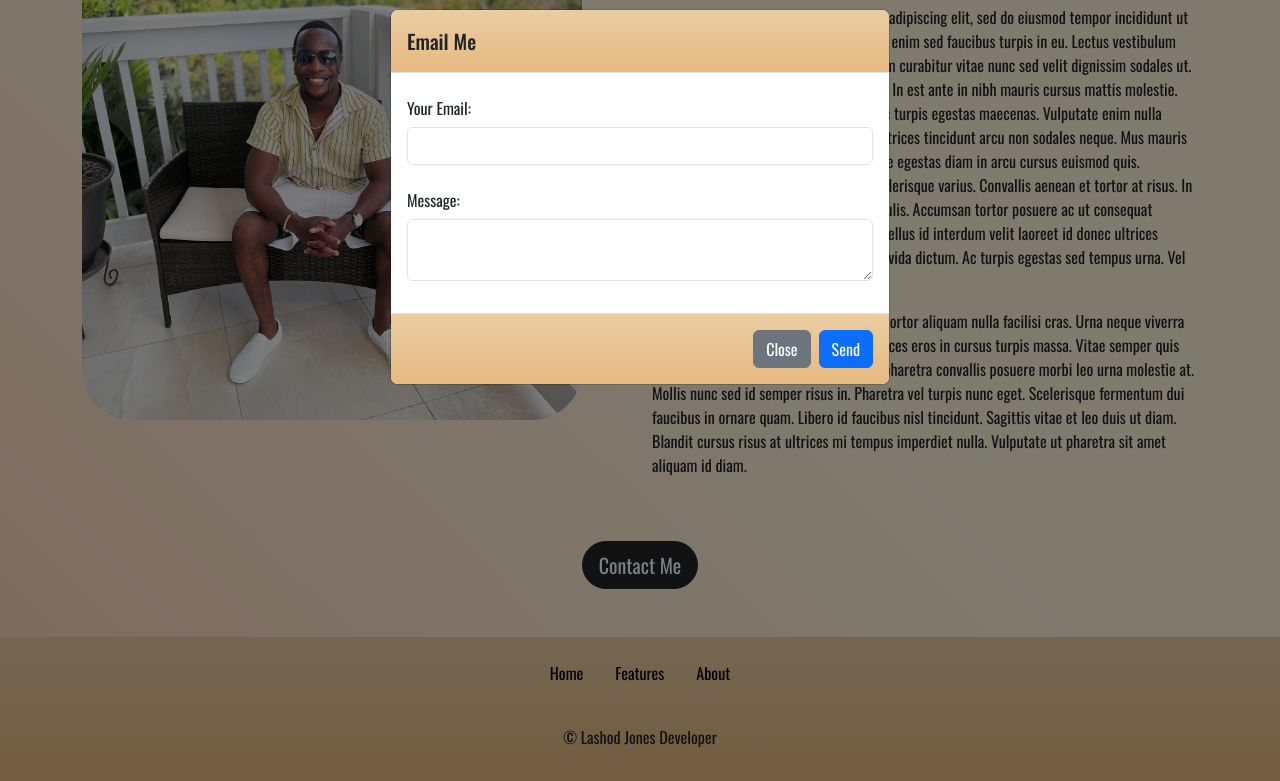
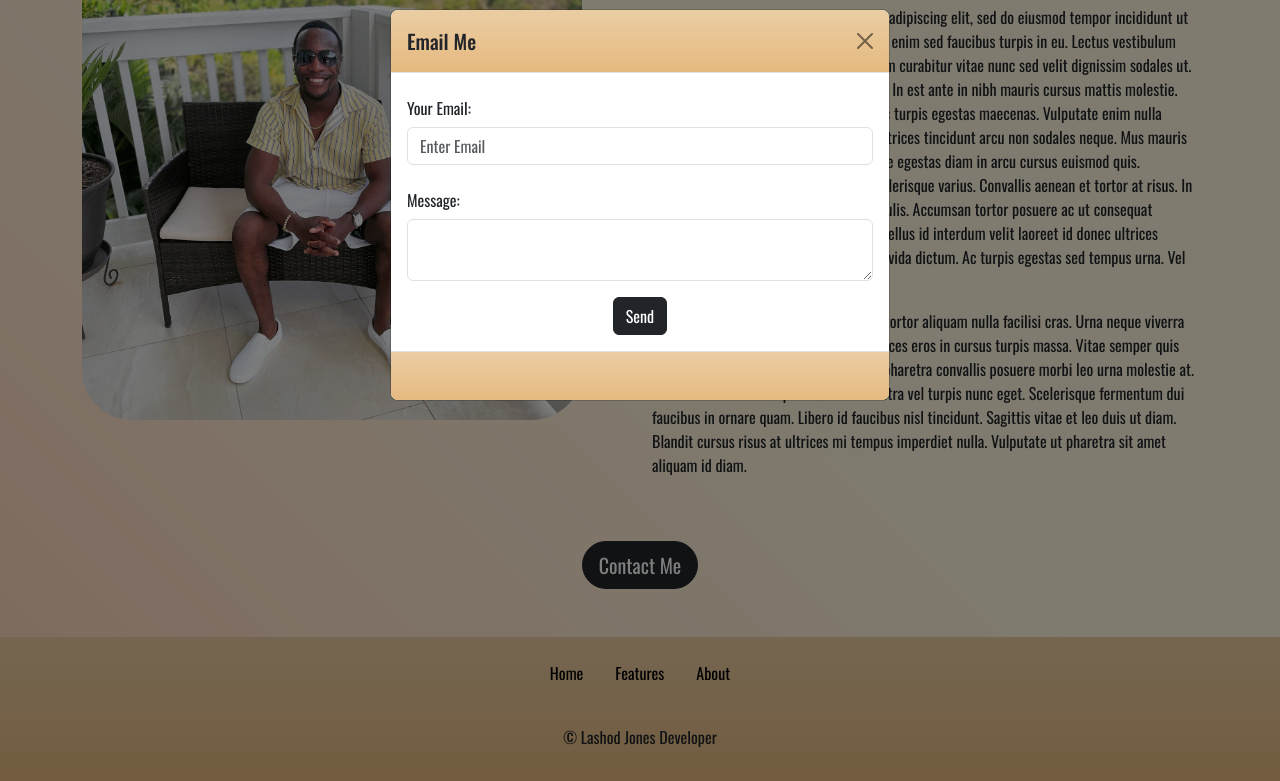
Before and after one commit to Shod1994/Portfolio-page, a plain HTML site: page aboutme.html in a window 1280 px wide. Both pictures are taken after a click on the button "Contact Me". Shown: the part 429-1210 px from the top of the page. Drawn offline with nearby package versions, Linux system fonts and the light colour scheme; a web font is replaced by a local one.

Commit message:
modal completed

```diff
--- a/aboutme.html
+++ b/aboutme.html
@@ -3,7 +3,7 @@
 <head>
     <meta charset="UTF-8">
     <meta name="viewport" content="width=device-width, initial-scale=1.0">
-    <title>Lashod Jones Portfolio</title>
+    <title>Lashod Jones</title>
     <link rel="preconnect" href="https://fonts.googleapis.com">
     <link rel="preconnect" href="https://fonts.gstatic.com" crossorigin>
     <link href="https://fonts.googleapis.com/css2?family=IM+Fell+English+SC&family=IM+Fell+English:ital@0;1&family=Oswald:wght@200..700&display=swap" rel="stylesheet">
@@ -55,22 +55,25 @@
             <div class="modal-content">
               <div class="modal-header">
                 <h1 class="modal-title fs-5" id="ModalLabel">Email Me</h1>
+                <button type="button" class="btn-close" data-bs-dismiss="modal" aria-label="Close"></button>
               </div>
               <div class="modal-body">
                 <form action="https://formspree.io/f/mdoqjqqq" method="POST">
                   <div class="mb-3">
                     <label for="email" class="col-form-label">Your Email:</label>
-                    <input type="email" class="form-control" id="email">
+                    <input type="email" class="form-control" id="email" name="email" placeholder="Enter Email">
                   </div>
                   <div class="mb-3">
                     <label for="message-text" class="col-form-label">Message:</label>
-                    <textarea class="form-control" id="message-text"></textarea>
+                    <textarea class="form-control" id="message-text" name="message"></textarea>
                   </div>
+                  <div class="d-flex justify-content-center">
+                    <button type="submit" class="btn btn-dark">Send</button>
+                  </div>
+
                 </form>
               </div>
-              <div class="modal-footer">
-                <button type="button" class="btn btn-secondary" data-bs-dismiss="modal">Close</button>
-                <button type="submit" class="btn btn-primary">Send</button>
+              <div class="modal-footer py-4">
               </div>
             </div>
           </div>
```
Also changed, not shown: Portfolio-page.html (+1 -1 lines).
